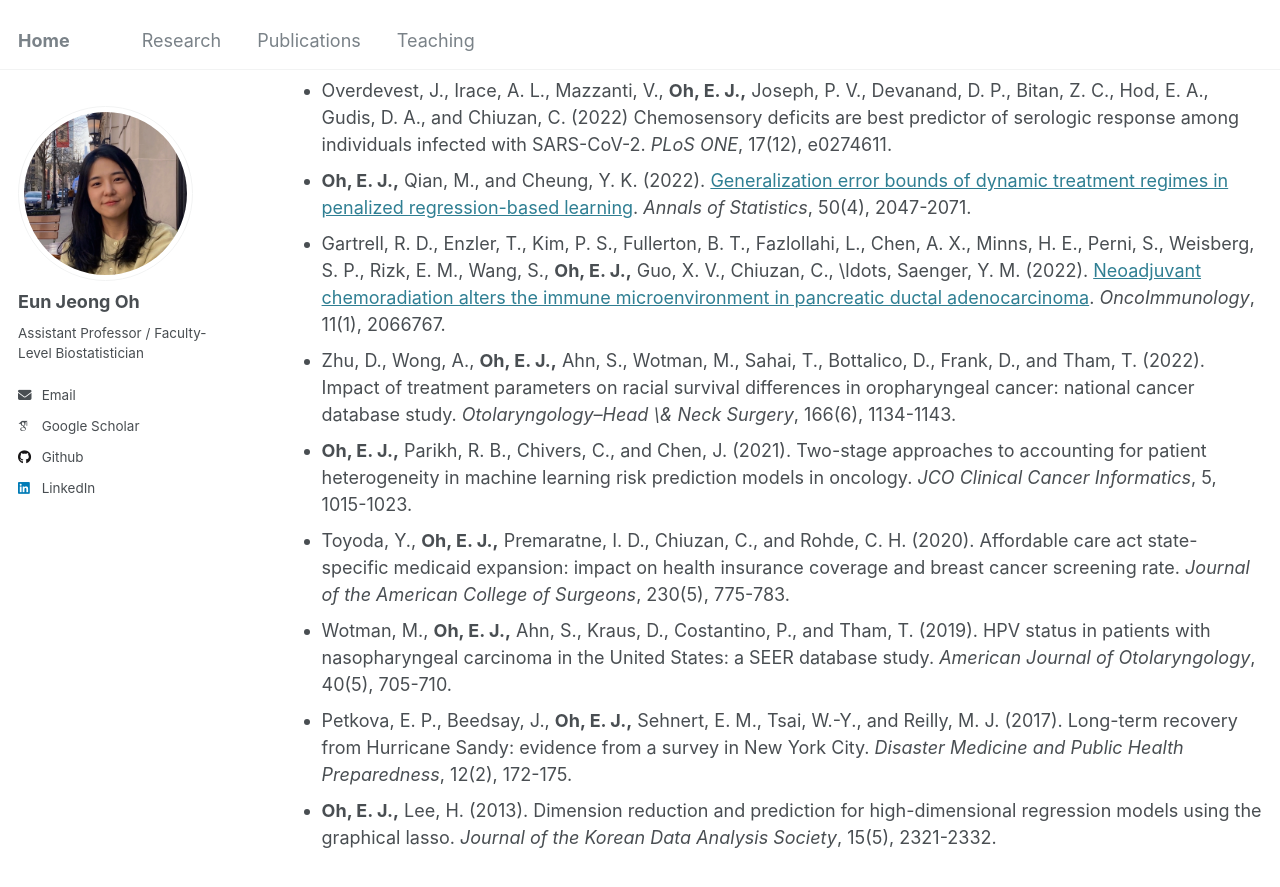
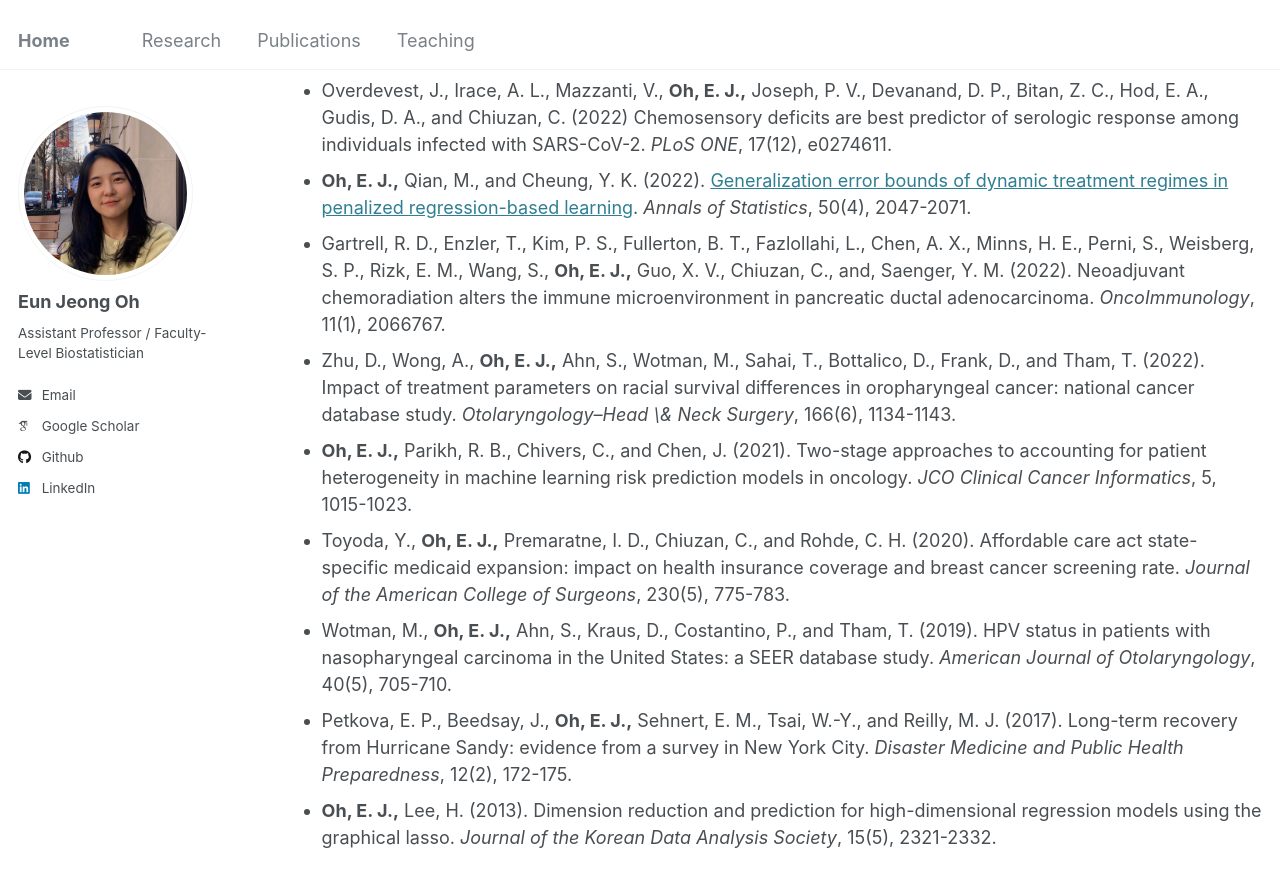
Before and after one commit to oheunj/oheunj.github.io, a Jekyll site: the page built from _pages/eo-publications.md, in a window 1280 px wide and 900 px high, scrolled down 344 px. Shown: the top 887 px of the window. Built offline with Jekyll 4.4.1, drawn with Linux system fonts in a browser that asks for light colours; some web fonts are replaced.

Commit message:
Update eo-publications.md

```diff
--- a/_pages/eo-publications.md
+++ b/_pages/eo-publications.md
@@ -17,7 +17,7 @@ Peer-Reviewed Journal Articles
 * Ahn, S., __Oh, E. J.,__ Saleem, M., and Tham, T. (2024). Machine learning methods in classification of prolonged radiation therapy in oropharyngeal cancer: national cancer database. _Otolaryngology-Head and Neck Surgery_, 171(6), 1764-1772.
 * Overdevest, J., Irace, A. L., Mazzanti, V., __Oh, E. J.,__ Joseph, P. V., Devanand, D. P., Bitan, Z. C., Hod, E. A., Gudis, D. A., and Chiuzan, C. (2022) Chemosensory deficits are best predictor of serologic response among individuals infected with SARS-CoV-2. _PLoS ONE_, 17(12), e0274611.
 * __Oh, E. J.,__ Qian, M., and Cheung, Y. K. (2022). [Generalization error bounds of dynamic treatment regimes in penalized regression-based learning](https://par.nsf.gov/servlets/purl/10429985). _Annals of Statistics_, 50(4), 2047-2071.
-* Gartrell, R. D., Enzler, T., Kim, P. S., Fullerton, B. T., Fazlollahi, L., Chen, A. X., Minns, H. E., Perni, S., Weisberg, S. P., Rizk, E. M., Wang, S., __Oh, E. J.,__ Guo, X. V., Chiuzan, C., \ldots, Saenger, Y. M. (2022). [Neoadjuvant chemoradiation alters the immune microenvironment in pancreatic ductal adenocarcinoma](https://www.tandfonline.com/doi/epdf/10.1080/2162402X.2022.2066767?needAccess=true). _OncoImmunology_, 11(1), 2066767.
+* Gartrell, R. D., Enzler, T., Kim, P. S., Fullerton, B. T., Fazlollahi, L., Chen, A. X., Minns, H. E., Perni, S., Weisberg, S. P., Rizk, E. M., Wang, S., __Oh, E. J.,__ Guo, X. V., Chiuzan, C., and, Saenger, Y. M. (2022). Neoadjuvant chemoradiation alters the immune microenvironment in pancreatic ductal adenocarcinoma. _OncoImmunology_, 11(1), 2066767.
 * Zhu, D., Wong, A., __Oh, E. J.,__ Ahn, S., Wotman, M., Sahai, T., Bottalico, D., Frank, D., and Tham, T. (2022). Impact of treatment parameters on racial survival differences in oropharyngeal cancer: national cancer database study. _Otolaryngology--Head \& Neck Surgery_, 166(6), 1134-1143.
 * __Oh, E. J.,__ Parikh, R. B., Chivers, C., and Chen, J. (2021). Two-stage approaches to accounting for patient heterogeneity in machine learning risk prediction models in oncology. _JCO Clinical Cancer Informatics_, 5, 1015-1023.
 * Toyoda, Y., __Oh, E. J.,__ Premaratne, I. D., Chiuzan, C., and Rohde, C. H. (2020). Affordable care act state-specific medicaid expansion: impact on health insurance coverage and breast cancer screening rate. _Journal of the American College of Surgeons_, 230(5), 775-783.
```
